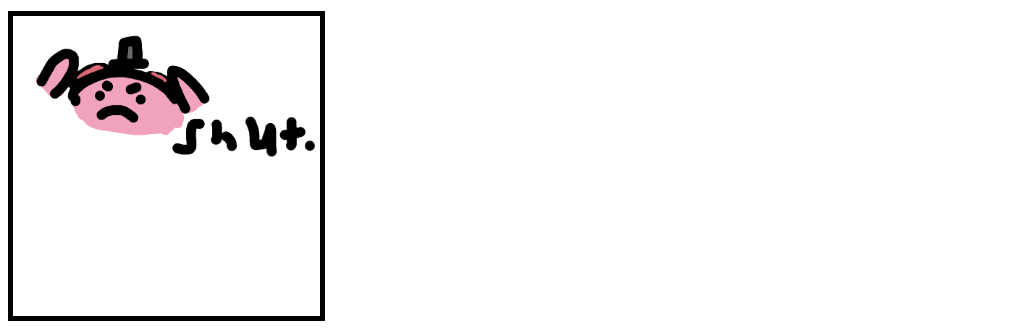
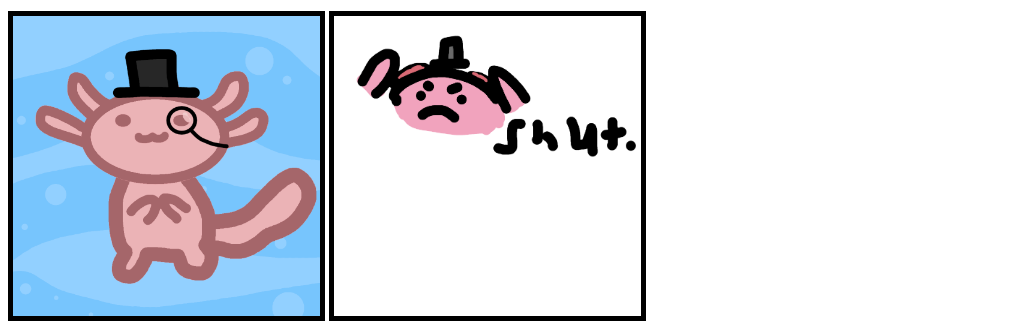
Before and after one commit to That-One-Axolotl/share, a website: page index.html in a window 1280 px wide. Shown: the part 2275-2608 px from the top of the page, without its empty margins (0-1023 px from the left). Drawn offline with Linux system fonts and the light colour scheme.

Commit message:
updated images

```diff
--- a/index.html
+++ b/index.html
@@ -49,6 +49,8 @@
     </div> <div class="image-container">
     <img src="./images/imnotmadimjustdissapointed.png" class="copyableImage">
     </div> <div class="image-container">
+    <img src="./images/profile pic test.png" class="copyableImage">
+    </div> <div class="image-container">
     <img src="./images/shut.png" class="copyableImage">
     </div>
             </div>
```
Also changed, not shown: images/profile pic test.png (added).
